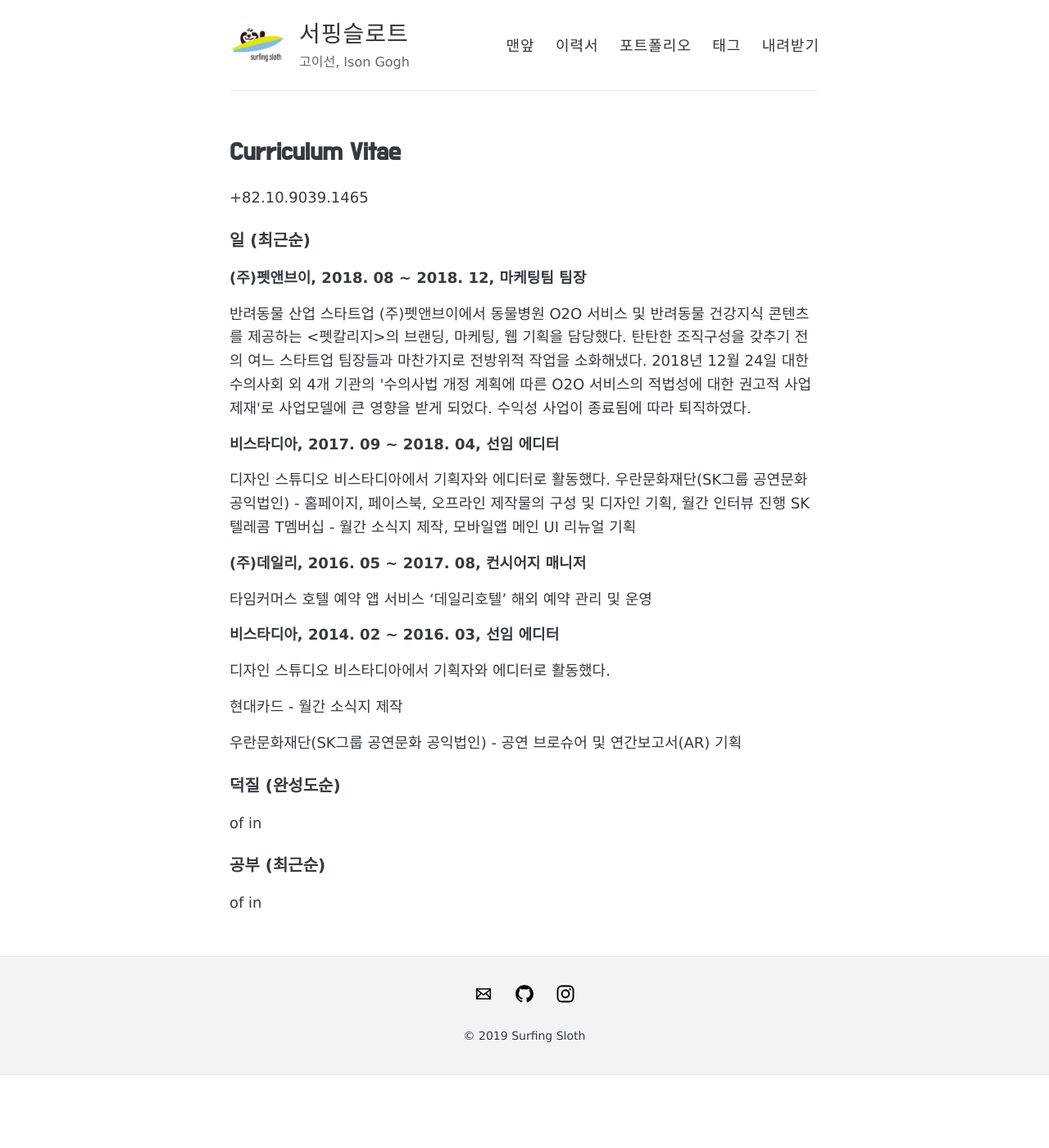
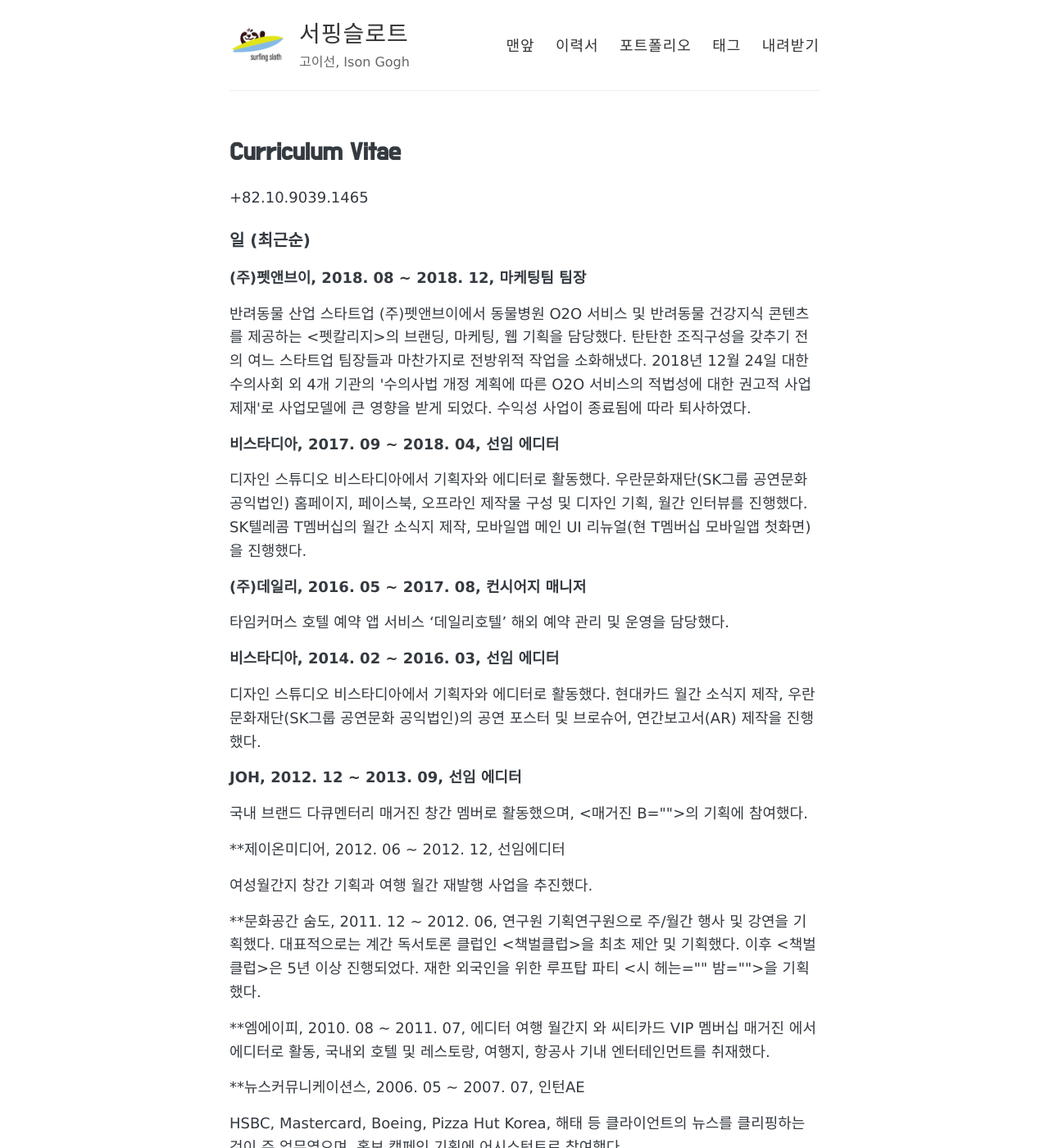
Before and after one commit to surfingsloth/surfingsloth.github.io, a Jekyll site: the page built from cv.md, in a window 1280 px wide and 1400 px high. Shown: the whole window at 82% size. Built offline with Jekyll 4.4.1, drawn with Linux system fonts in a browser that asks for light colours; some of the changed text lies outside the part shown.

Commit message:
Update cv.md

```diff
--- a/cv.md
+++ b/cv.md
@@ -10,27 +10,37 @@
 
 **(주)펫앤브이, 2018. 08 ~ 2018. 12, 마케팅팀 팀장**
 
-반려동물 산업 스타트업 (주)펫앤브이에서 동물병원 O2O 서비스 및 반려동물 건강지식 콘텐츠를 제공하는 <펫칼리지>의 브랜딩, 마케팅, 웹 기획을 담당했다. 탄탄한 조직구성을 갖추기 전의 여느 스타트업 팀장들과 마찬가지로 전방위적 작업을 소화해냈다. 2018년 12월 24일 대한수의사회 외 4개 기관의 '수의사법 개정 계획에 따른 O2O 서비스의 적법성에 대한 권고적 사업 제재'로 사업모델에 큰 영향을 받게 되었다. 수익성 사업이 종료됨에 따라 퇴직하였다.
+반려동물 산업 스타트업 (주)펫앤브이에서 동물병원 O2O 서비스 및 반려동물 건강지식 콘텐츠를 제공하는 <펫칼리지>의 브랜딩, 마케팅, 웹 기획을 담당했다. 탄탄한 조직구성을 갖추기 전의 여느 스타트업 팀장들과 마찬가지로 전방위적 작업을 소화해냈다. 2018년 12월 24일 대한수의사회 외 4개 기관의 '수의사법 개정 계획에 따른 O2O 서비스의 적법성에 대한 권고적 사업 제재'로 사업모델에 큰 영향을 받게 되었다. 수익성 사업이 종료됨에 따라 퇴사하였다.
 
 **비스타디아, 2017. 09 ~ 2018. 04, 선임 에디터**
 
-디자인 스튜디오 비스타디아에서 기획자와 에디터로 활동했다.
-우란문화재단(SK그룹 공연문화 공익법인) - 홈페이지, 페이스북, 오프라인 제작물의 구성 및 디자인 기획, 월간 인터뷰 진행
-SK텔레콤 T멤버십 - 월간 소식지 제작, 모바일앱 메인 UI 리뉴얼 기획
+디자인 스튜디오 비스타디아에서 기획자와 에디터로 활동했다. 우란문화재단(SK그룹 공연문화 공익법인) 홈페이지, 페이스북, 오프라인 제작물 구성 및 디자인 기획, 월간 인터뷰를 진행했다. SK텔레콤 T멤버십의 월간 소식지 제작, 모바일앱 메인 UI 리뉴얼(현 T멤버십 모바일앱 첫화면)을 진행했다.
 
 **(주)데일리, 2016. 05 ~ 2017. 08, 컨시어지 매니저**
 
-타임커머스 호텔 예약 앱 서비스 '데일리호텔' 해외 예약 관리 및 운영
+타임커머스 호텔 예약 앱 서비스 '데일리호텔' 해외 예약 관리 및 운영을 담당했다.
 
 **비스타디아, 2014. 02 ~ 2016. 03, 선임 에디터**
 
-디자인 스튜디오 비스타디아에서 기획자와 에디터로 활동했다.
+디자인 스튜디오 비스타디아에서 기획자와 에디터로 활동했다. 현대카드 월간 소식지 제작, 우란문화재단(SK그룹 공연문화 공익법인)의 공연 포스터 및 브로슈어, 연간보고서(AR) 제작을 진행했다.
 
-현대카드 - 월간 소식지 제작
+**JOH, 2012. 12 ~ 2013. 09, 선임 에디터**
 
-우란문화재단(SK그룹 공연문화 공익법인) - 공연 브로슈어 및 연간보고서(AR) 기획
+국내 브랜드 다큐멘터리 매거진 <Paper B> 창간 멤버로 활동했으며, <매거진 B>의 기획에 참여했다.
 
+**제이온미디어, 2012. 06 ~ 2012. 12, 선임에디터
 
+여성월간지 <One the Woman> 창간 기획과 여행 월간 <Off> 재발행 사업을 추진했다.
+
+**문화공간 숨도, 2011. 12 ~ 2012. 06, 연구원
+기획연구원으로 주/월간 행사 및 강연을 기획했다. 대표적으로는 계간 독서토론 클럽인 <책벌클럽>을 최초 제안 및 기획했다. 이후 <책벌클럽>은 5년 이상 진행되었다. 재한 외국인을 위한 루프탑 파티 <시 헤는 밤>을 기획했다.
+
+**엠에이피, 2010. 08 ~ 2011. 07, 에디터
+여행 월간지 <Off>와 씨티카드 VIP 멤버십 매거진 <C>에서 에디터로 활동, 국내외 호텔 및 레스토랑, 여행지, 항공사 기내 엔터테인먼트를 취재했다.
+
+**뉴스커뮤니케이션스, 2006. 05 ~ 2007. 07, 인턴AE
+
+HSBC, Mastercard, Boeing, Pizza Hut Korea, 해태 등 클라이언트의 뉴스를 클리핑하는 것이 주 업무였으며, 홍보 캠페인 기획에 어시스턴트로 참여했다.
 
 ### 덕질 (완성도순)
 
@@ -38,4 +48,16 @@
 
 ### 공부 (최근순)
 
-of in
+한국방송통신대학교, 불어불문학 재학. 서울, 한국
+IELTS, Overall 7, Listening 8, Reading 7, Writing 6, Speaking 8, 2016
+서울여자대학교, 언론영상학 졸업, 서울, 한국, 2010
+치체스터컬리지, 어학연수 EFL Advanced 수료. 웨스트 서섹스, 영국, 2007
+
+
+### 출판물 (최근순)
+
+한국중부발전, 대한민국 행복발전소 이야기, 고이선, 2015
+서울특별시, 서울을 부탁해! 명탐정 스컹크, 고이선, 2015
+제이콘텐트리, The Rival: The 5-Star Airports, Incheon International Airport Vs. Singgapore Changi Airport, 젠틀맨코리아, Vol.24, 2014
+제이콘텐트리, 여행의 목적, 젠틀맨코리아, Vol.22, 2014
+현대자동차, New Thinkings on Traveling the Globe, 2014
```
